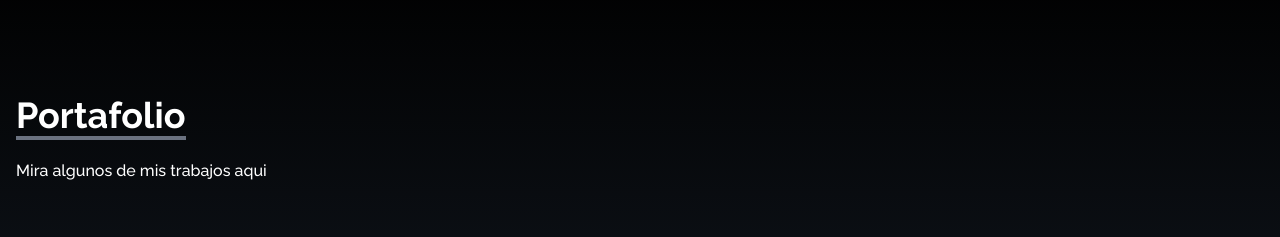
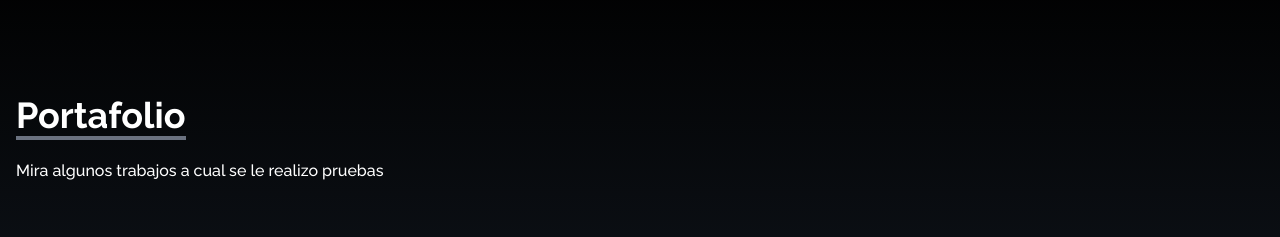
Before and after one commit to hrsd83/Portafolio-Henry, a React (Vite) app: page / in a window 1280 px wide. Shown: the part 840-1077 px from the top of the page. Built offline with nearby package versions, Linux system fonts and the light colour scheme.

Commit message:
Se crea link para ir a la app de clima y se arregla titulo del cv pdf

```diff
--- a/src/components/Portafolio.jsx
+++ b/src/components/Portafolio.jsx
@@ -8,7 +8,8 @@ const Portafolio = () => {
 
         {
             id: 1,
-            src: Clima2
+            src: Clima2,
+            url: 'https://clima-five.vercel.app/',
         },
     ]
   return (
@@ -16,15 +17,16 @@ const Portafolio = () => {
         <div className='max-w-screen-xl p-4 mx-auto flex flex-col justify-center w-full h-full'>
             <div className='pb-8'>
                 <p className='text-4xl font-bold inline border-b-4 border-gray-500'>Portafolio</p>
-                <p className='py-6'>Mira algunos de mis trabajos aqui</p>
+                <p className='py-6'>Mira algunos trabajos a cual se le realizo pruebas</p>
             </div>
 
             <div className=' grid sm:grid-cols-2 md:grid-cols-3 gap-8 px-30 sm:px-0'
             >
-                {portafolios.map(({id, src}) => (
+                {portafolios.map(({id, src,url}) => (
                     <div key={id} className=' shadow-md shadow-gray-500 rounded-lg '>
-                    <img src= {src} alt='clima' className='rounded-md duration-200 hover:scale-105'></img>
+                    <a href={url}> <img src= {src} alt='' className='rounded-md duration-200 hover:scale-105'></img></a>
                     <div className='flex items-center justify-center'>
+
 
                         <button className='w-1/2 px-6 py-3 m-4 duration-200 hover:scale-105'>
                         <a href='/public/Clima/prueba-de-texto.side' download>Selenium</a>
```
Also changed, not shown: 1 other file (tests, documents, lock files or other folders).
